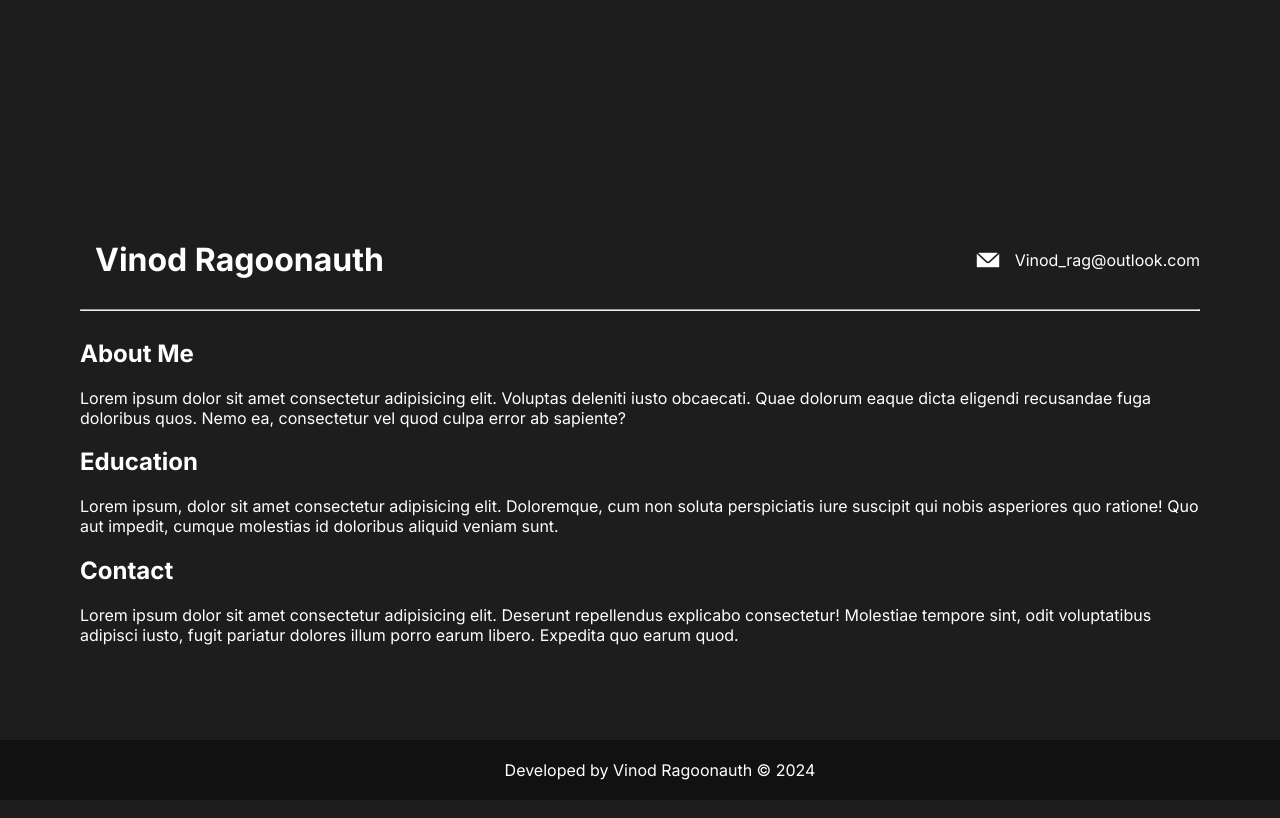
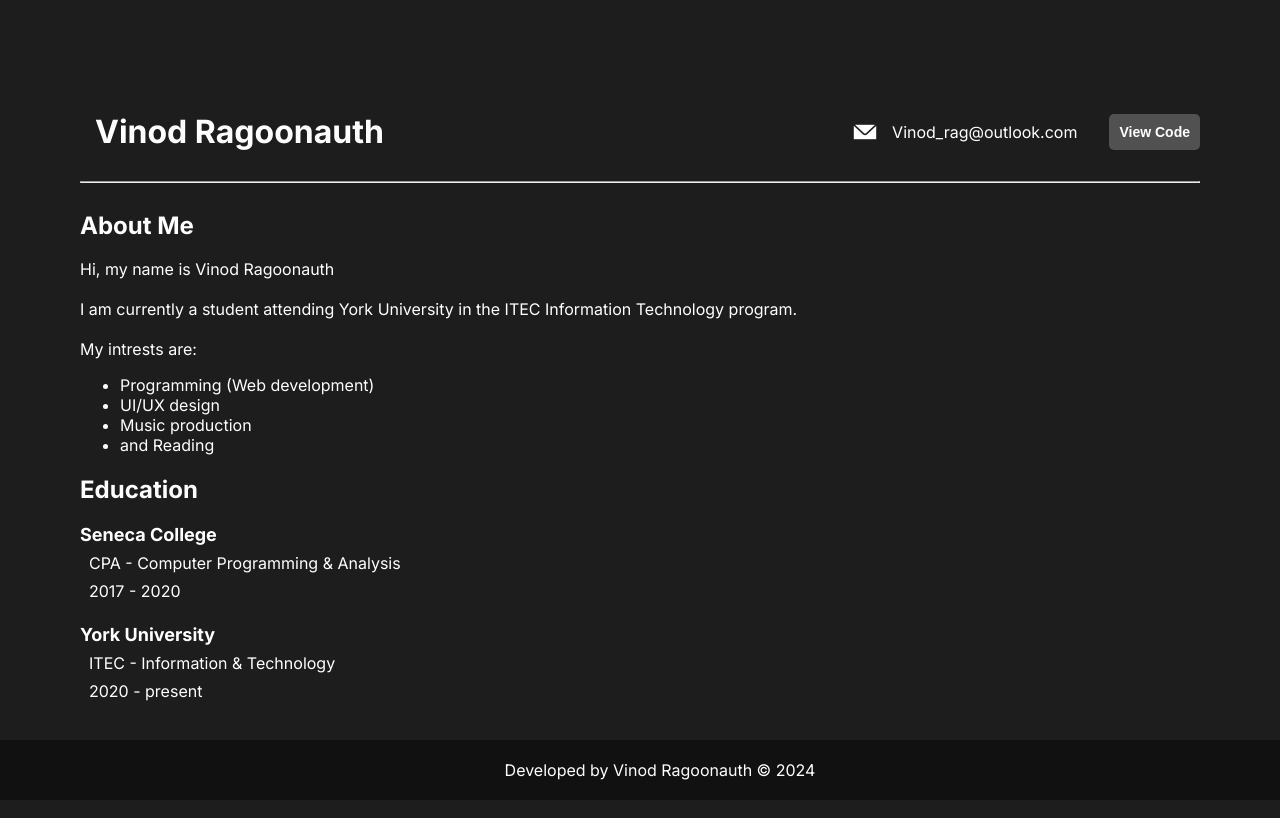
Before and after one commit to VinodRagoonauth/ITEC4020-AS1, a plain HTML site: page index.html in a window 1280 px wide. Drawn offline with Linux system fonts and the light colour scheme; a script that the page names is missing.

Commit message:
Added content and styling

```diff
--- a/index.html
+++ b/index.html
@@ -8,7 +8,7 @@
     <script src="main.js"></script>
   </head>
   <body class="flex">
-    <header>
+    <header class="width-100">
       <div class="header-container flex">
         <div class="flex">
           <img src="profile.png" alt="" />
@@ -17,28 +17,35 @@
         <div class="flex">
           <img src="email.png" alt="Email icon" />
           <p>Vinod_rag@outlook.com</p>
+          <button><a href="https://github.com/VinodRagoonauth/ITEC4020-AS1">View Code</a></button>
         </div>
       </div>
       <hr />
     </header>
-    <main>
+    <main class="width-100">
       <h2>About Me</h2>
       <p>
-        Lorem ipsum dolor sit amet consectetur adipisicing elit. Voluptas deleniti iusto obcaecati. Quae dolorum eaque
-        dicta eligendi recusandae fuga doloribus quos. Nemo ea, consectetur vel quod culpa error ab sapiente?
+        Hi, my name is Vinod Ragoonauth <br /><br />I am currently a student attending York University in the ITEC
+        Information Technology program. <br /><br />My intrests are:
       </p>
+      <ul>
+        <li>Programming (Web development)</li>
+        <li>UI/UX design</li>
+        <li>Music production</li>
+        <li>and Reading</li>
+      </ul>
       <h2>Education</h2>
-      <p>
-        Lorem ipsum, dolor sit amet consectetur adipisicing elit. Doloremque, cum non soluta perspiciatis iure suscipit
-        qui nobis asperiores quo ratione! Quo aut impedit, cumque molestias id doloribus aliquid veniam sunt.
-      </p>
-      <h2>Contact</h2>
-      <p>
-        Lorem ipsum dolor sit amet consectetur adipisicing elit. Deserunt repellendus explicabo consectetur! Molestiae
-        tempore sint, odit voluptatibus adipisci iusto, fugit pariatur dolores illum porro earum libero. Expedita quo
-        earum quod.
-      </p>
+      <div class="flex education-container">
+        <p class="school">Seneca College</p>
+        <p>&nbsp; CPA - Computer Programming & Analysis</p>
+        <p>&nbsp; 2017 - 2020</p>
+      </div>
+      <div class="flex education-container">
+        <p class="school">York University</p>
+        <p>&nbsp; ITEC - Information & Technology</p>
+        <p>&nbsp; 2020 - present</p>
+      </div>
     </main>
-    <footer>Developed by Vinod Ragoonauth &copy 2024</footer>
+    <footer class="width-100">Developed by Vinod Ragoonauth &copy 2024</footer>
   </body>
 </html>
--- a/style.css
+++ b/style.css
@@ -2,13 +2,8 @@
 @import url("https://fonts.googleapis.com/css2?family=Inter:wght@100..900&display=swap");
 
 html {
-  padding: 0;
+  height: 100%;
   margin: 0;
-  height: 100vh;
-}
-
-header {
-  width: 100%;
 }
 
 /* Flexbox helper */
@@ -18,35 +13,75 @@ header {
   align-items: center;
 }
 
-.header-container {
-  justify-content: space-between;
+/* Width 100% helper */
+.width-100 {
+  width: 100%;
 }
 
 body {
   flex-direction: column;
-  height: 100%;
-
+  min-height: 100vh;
   font-family: "Inter", sans-serif;
   background-color: rgb(29, 29, 29);
   color: white;
-  margin: 40px 80px;
+  margin: 0px 80px;
+}
+
+p {
+  font-size: 16px;
 }
 
 img {
   margin-right: 15px;
 }
 
-/* sticky footer */
+button {
+  color: white;
+  background-color: rgb(82, 81, 81);
+  border: none;
+  border-radius: 5px;
+  padding: 10px;
+  margin-left: 32px;
+}
+
+button:hover {
+  background-color: teal;
+}
+
+a {
+  color: white;
+  font-size: 14px;
+  font-weight: bold;
+  text-decoration: none;
+}
+
+/* Sticky footer to page bottom*/
 footer {
   position: fixed;
   left: 0;
   bottom: 0;
-  width: 100%;
   background-color: rgb(17, 17, 17);
   text-align: center;
   padding: 20px;
 }
 
-p {
-  font-size: 16px;
+.header-container {
+  justify-content: space-between;
 }
+
+.education-container {
+  flex-direction: column;
+  align-items: flex-start;
+  margin-top: 15px;
+}
+
+/* Style all children in education section */
+.education-container > * {
+  margin: 0;
+  margin-bottom: 8px;
+}
+
+.school {
+  font-size: 1.125rem;
+  font-weight: bold;
+}
```
Also changed, not shown: main.js (deleted), 1 other file.
